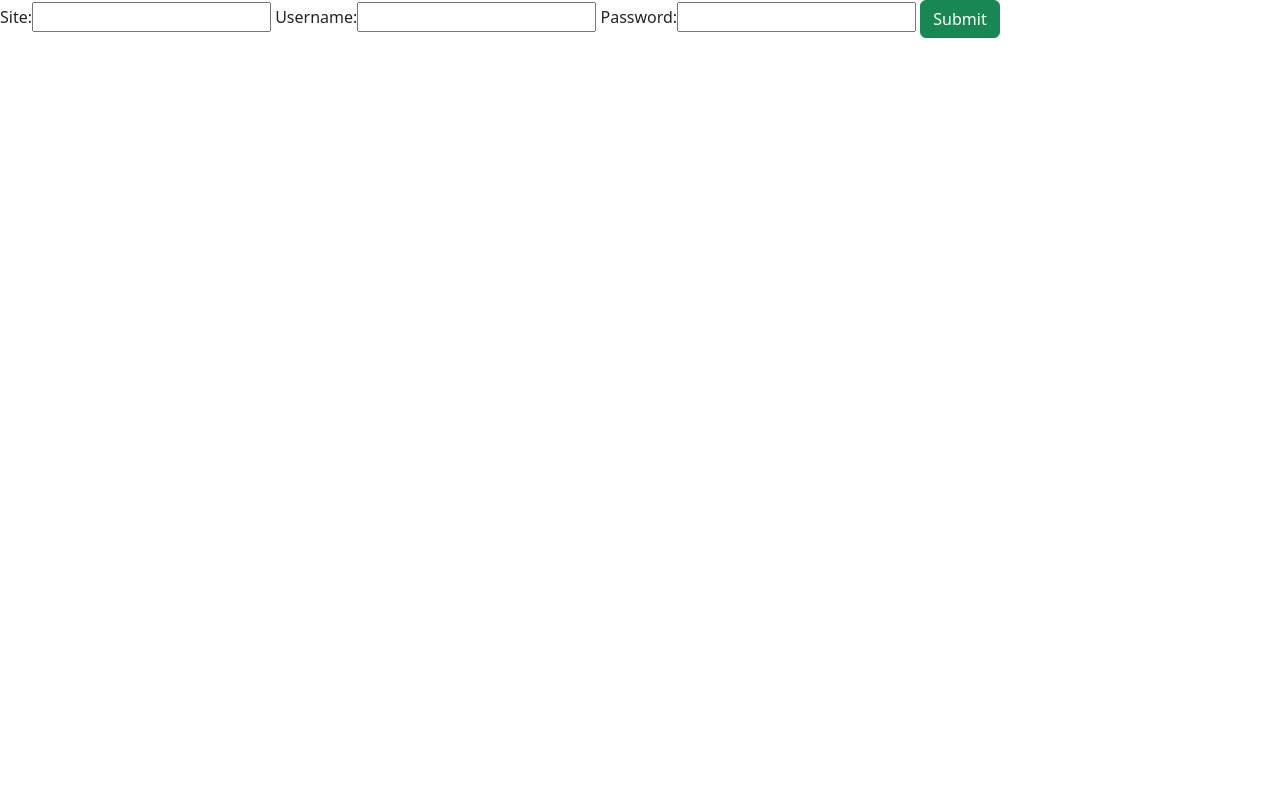
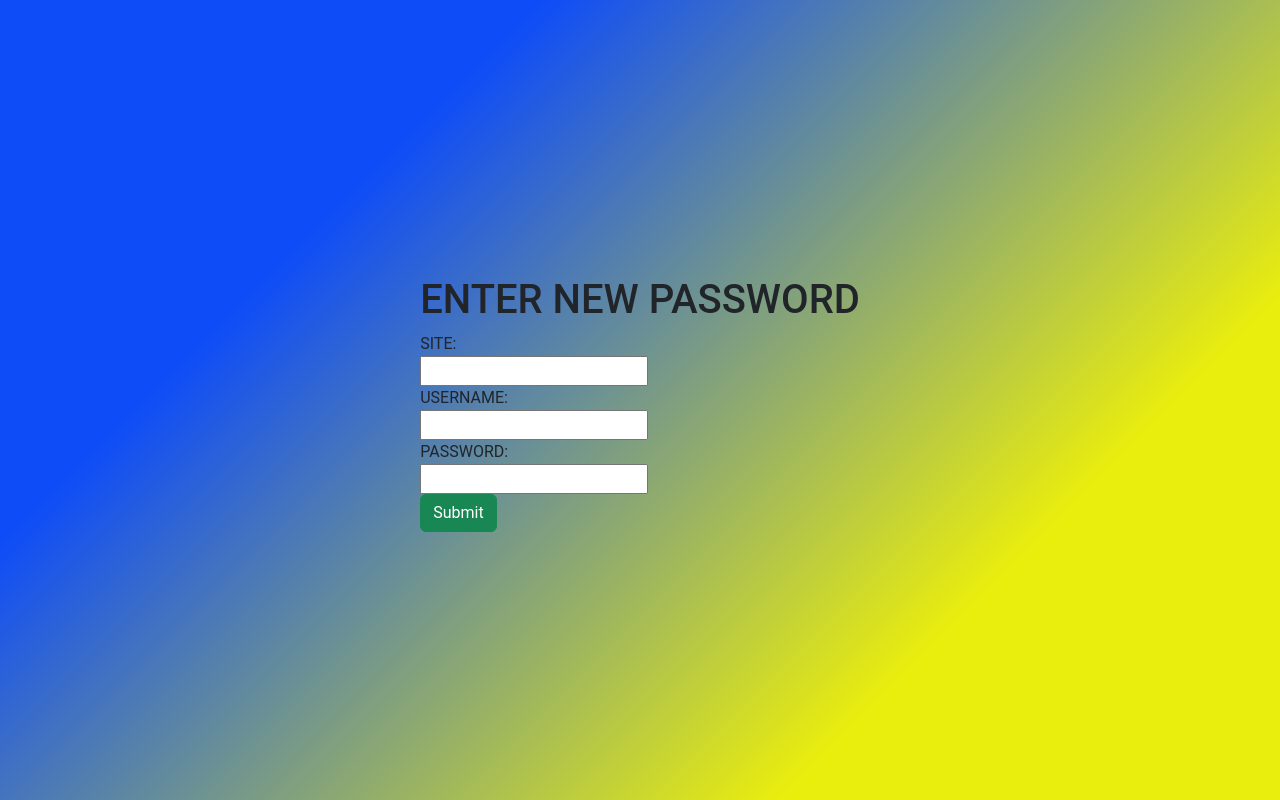
Before and after one commit to karthik-dasari/dsc-viit-team, a Django app: page /add/ in a window 1280 px wide. Run offline with Django 4.2, Linux system fonts and the light colour scheme; the visitor is signed in with stand-in values (Sample User, id 1); some libraries are stand-ins or nearby versions.

Commit message:
Update add.html

```diff
--- a/pm/app/templates/add.html
+++ b/pm/app/templates/add.html
@@ -1,13 +1,42 @@
+
+<html>
+    <!-- bootstrap CDN -->
+<link href="https://cdn.jsdelivr.net/npm/bootstrap@5.1.3/dist/css/bootstrap.min.css" rel="stylesheet">
+<script src="https://cdn.jsdelivr.net/npm/bootstrap@5.1.3/dist/js/bootstrap.bundle.min.js"></script>
+<!-- font awesome -->
+<script src="https://kit.fontawesome.com/31149d48b0.js" crossorigin="anonymous"></script>
+<meta charset="utf-8">
+  <meta name="viewport" content="width=device-width, initial-scale=1"/>
+  <style>
+    body {
+      background-color: #ecf3f5;
+      background-image: linear-gradient(315deg, #eaee0d 24%, #0e4cf8 74%);
+      color: white;
+      background-image="./de1c9e66e2d819537bc35c3b618a6576.jpg";
+      font-family: "Poppins", sans-serif;
+      min-height: 100vh;
+      width: 100%;
+      display: flex;
+      align-items: center;
+      justify-content: center;
+      font-family: 'Poppins', sans-serif !important;
+      font-family: 'Roboto', sans-serif !important;
+     }</style>
+
+
 {% extends 'base.html' %}
 {% block content %}
-<div class='col'>
-<form  method="POST" >
+<div  class="containter pt-4" >
+  <h1>ENTER NEW PASSWORD</h1>
+        <div class="col-lg-5">
+<form  method="POST"  >
     {% csrf_token %}
-Site:<input type="text" name="site"/>
-Username:<input type="text" name="username" />
-Password:<input type="text" name="password" />
-<input class="btn btn-success" type="submit" >
-</form>
+SITE:<input type="text" name="site"/><br/>
+USERNAME:<input type="text" name="username" /><br/>
+PASSWORD:<input type="password" name="password" />
+<input class="btn btn--block btn glow-button btn-success" type="submit" >
+</form></div>
 </div>
 
 {% endblock %}
+</html>
```
